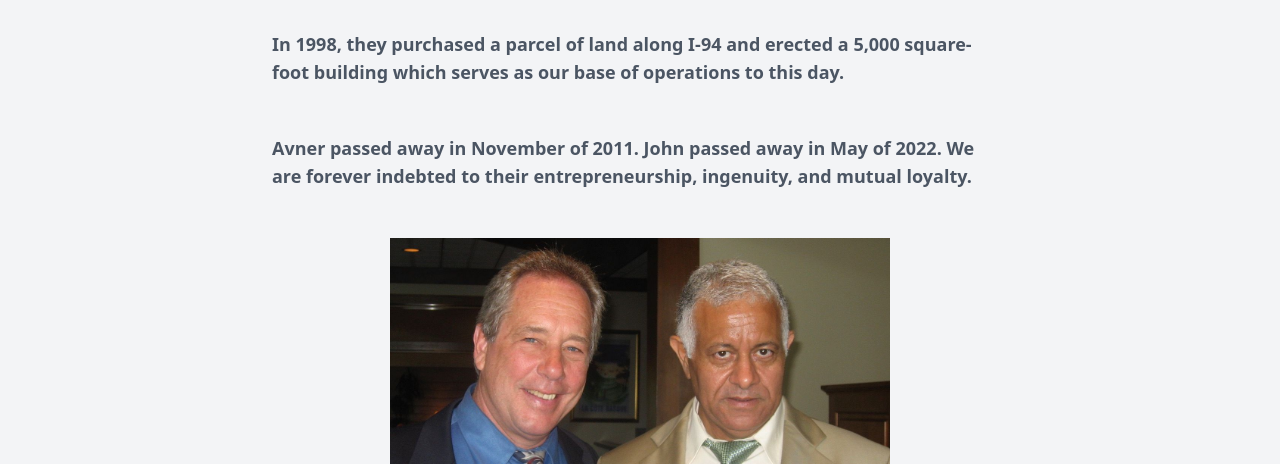
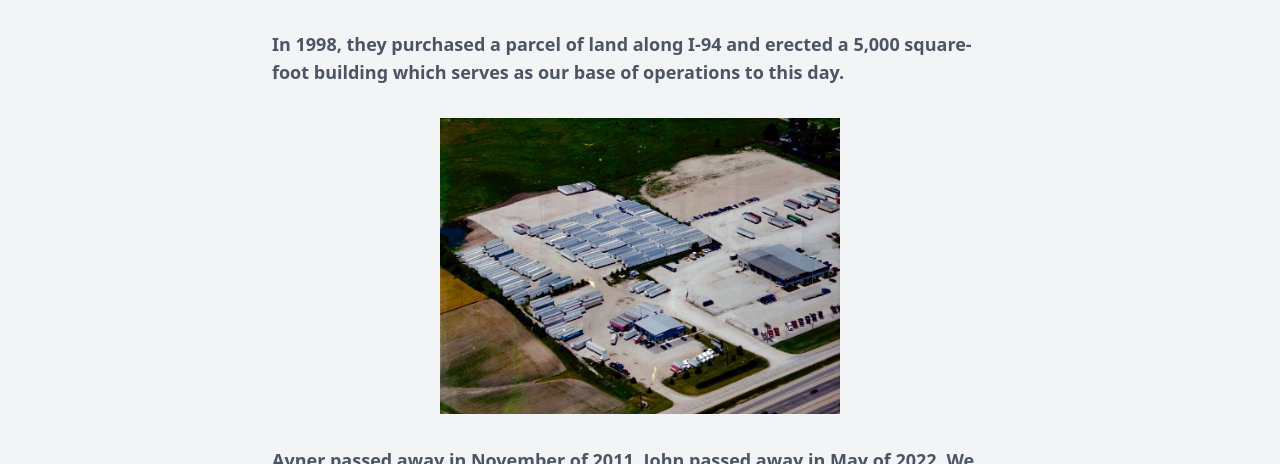
Before and after one commit to Javco-Trailers/javco, a Next.js app in the folder frontend/: page /about in a window 1280 px wide. Shown: the part 982-1446 px from the top of the page. Built offline with nearby package versions, Linux system fonts and the light colour scheme.

Commit message:
style: add picture to the about us section

```diff
--- a/frontend/components/aboutUs/AboutUsSection.tsx
+++ b/frontend/components/aboutUs/AboutUsSection.tsx
@@ -4,6 +4,7 @@ import Image from "next/image";
 import salesLot from "../../public/picture-1-email-edited.jpg";
 import YoungFounders from "../../public/FoundersWhenYoung.jpg";
 import Memorial from "../../public/JavcoFounders.jpg"
+import Aerial from "../../public/AerialPic.jpg"
 
 const AboutUsSection: React.FC = () => {
   return (
@@ -30,6 +31,9 @@ const AboutUsSection: React.FC = () => {
           5,000 square-foot building which serves as our base of operations to
           this day.
         </p>
+        <div className="flex justify-center items-center mb-4">
+          <Image height={200} width={400} src={Aerial.src} alt="An aerial shot of the Javco premises" />
+        </div>
         <p className="text-lg text-left font-semibold text-gray-600 mb-8 p-4">
           Avner passed away in November of 2011. John passed away in May of
           2022. We are forever indebted to their entrepreneurship, ingenuity,
```
